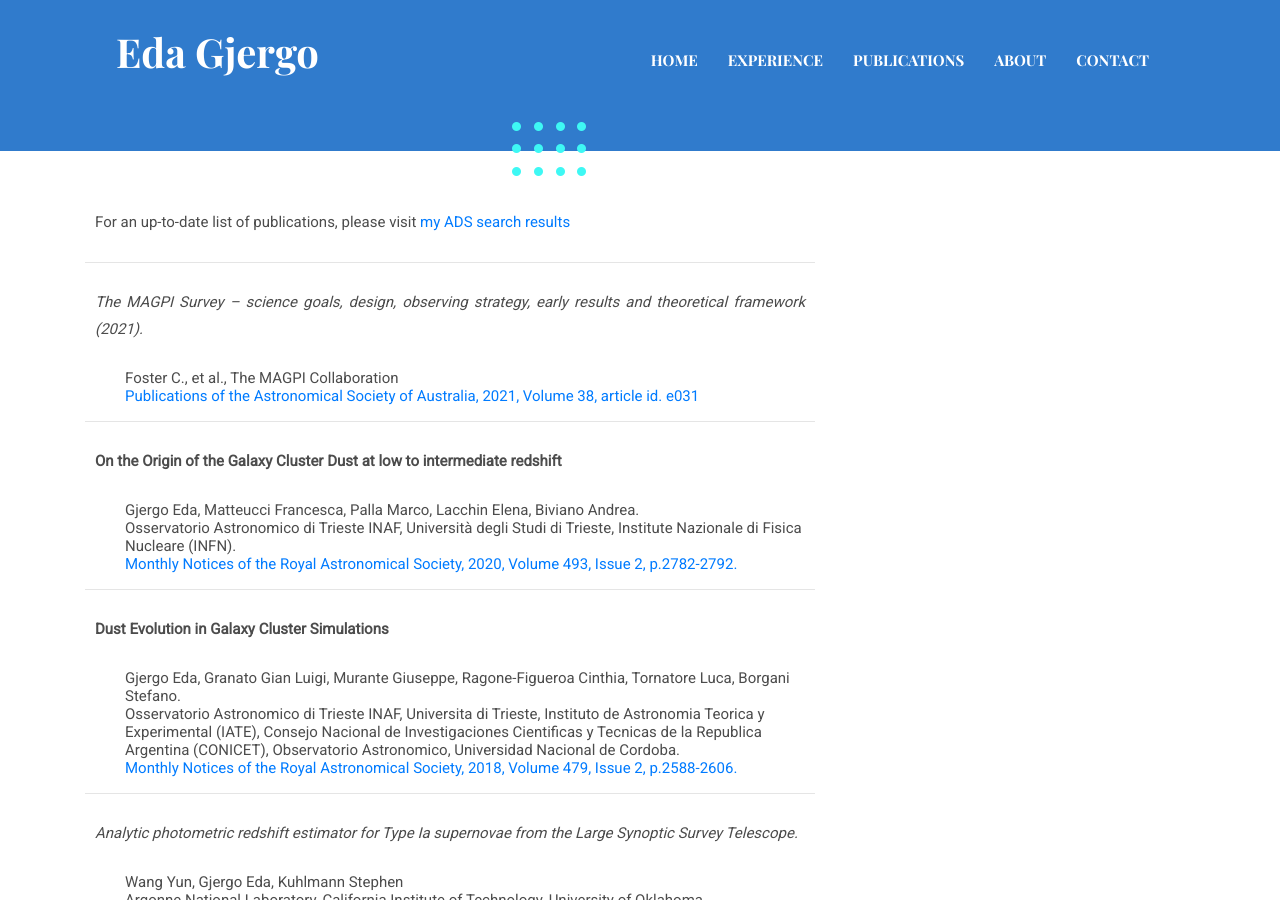
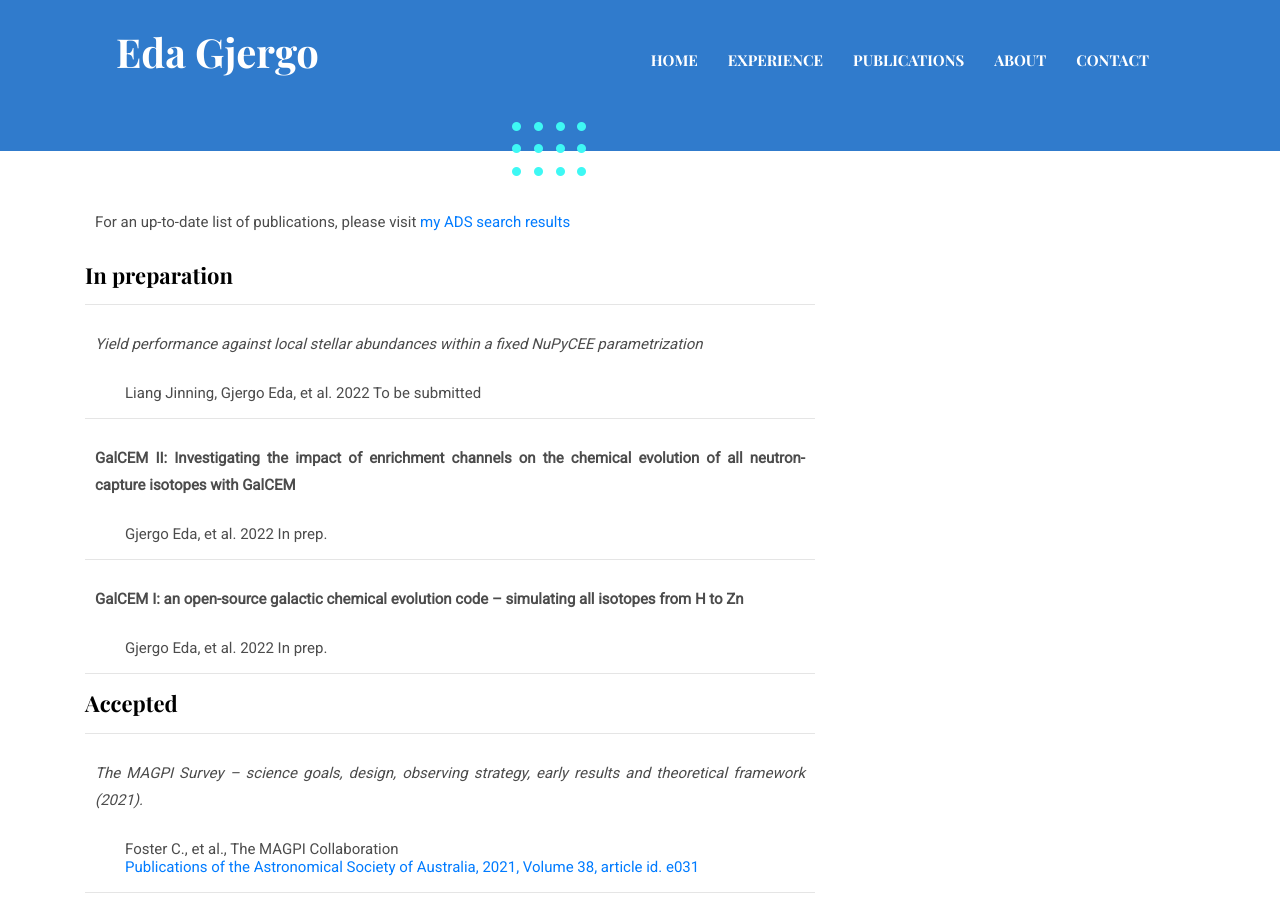
Before and after one commit to egjergo/egjergo.github.io, a Jekyll site: the page built from _pages/publications.md, in a window 1280 px wide and 900 px high, scrolled down 373 px. Built offline with Jekyll 4.4.1, drawn with Linux system fonts in a browser that asks for light colours.

Commit message:
Update publications.md

```diff
--- a/_pages/publications.md
+++ b/_pages/publications.md
@@ -6,6 +6,29 @@ title: Publications
 For an up-to-date list of publications, please visit [my ADS search results](https://ui.adsabs.harvard.edu/search/q=author%3A%22gjergo%2C%20e%22&sort=date%20desc%2C%20bibcode%20desc&p_=0)
 
 
+#### In preparation
+___
+
+*Yield performance against local stellar abundances within a fixed NuPyCEE parametrization*
+> * Liang Jinning, Gjergo Eda, et al. 2022
+> To be submitted
+
+___
+
+**GalCEM II: Investigating the impact of enrichment channels on the chemical evolution of all neutron-capture isotopes with GalCEM**
+> * Gjergo Eda, et al. 2022
+> In prep.
+
+___
+
+**GalCEM I: an open-source galactic chemical evolution code -- simulating all isotopes from H to Zn**
+> * Gjergo Eda, et al. 2022
+> In prep.
+
+___
+
+
+#### Accepted
 ___
 
 *The MAGPI Survey -- science goals, design, observing strategy, early results and theoretical framework (2021).*
```
